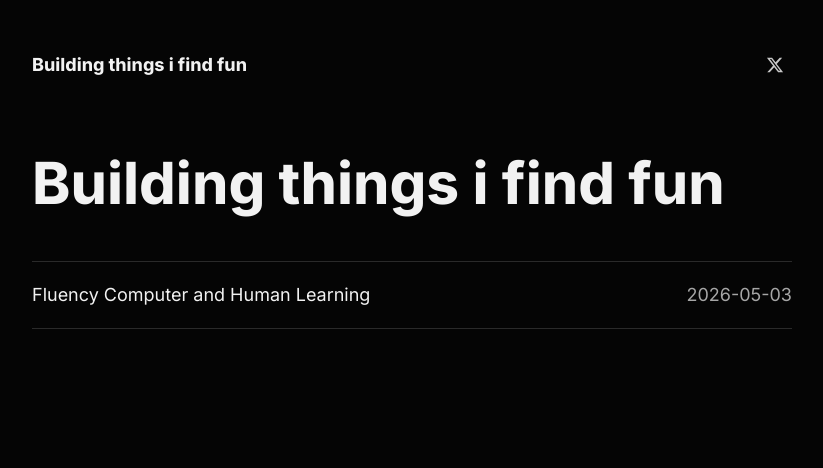
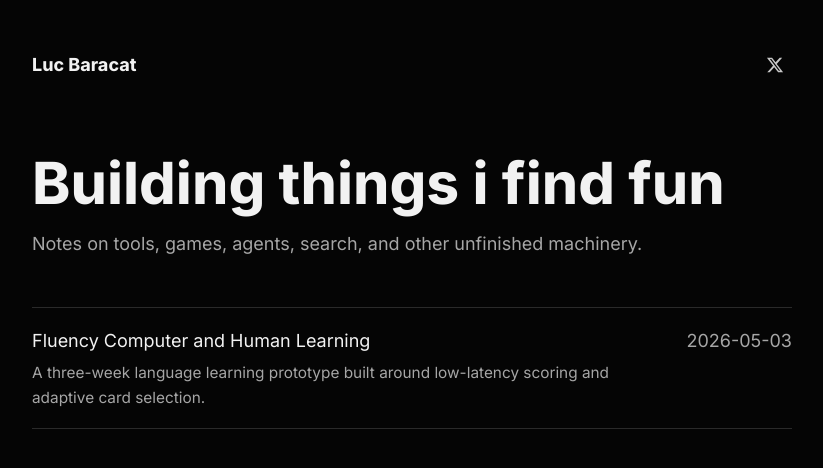
Before and after one commit to jaxs-ribs/jaxs-ribs.github.io, a Jekyll site: the page built from index.html, in a window 1280 px wide. Shown: the top 468 px of the page, without its empty margins (228-1051 px from the left). Built offline with Jekyll 4.4.1, drawn with Linux system fonts in a browser that asks for light colours.

Commit message:
Refine homepage header copy

```diff
--- a/_config.yml
+++ b/_config.yml
@@ -1,5 +1,5 @@
-title: Building things i find fun
-description: Project writeups.
+title: Luc Baracat
+description: Notes on tools, games, agents, search, and other unfinished machinery.
 url: ""
 baseurl: ""
 markdown: kramdown
--- a/index.html
+++ b/index.html
@@ -5,12 +5,18 @@ title: Home
 
 <section class="intro">
   <h1>Building things i find fun</h1>
+  <p>Notes on tools, games, agents, search, and other unfinished machinery.</p>
 </section>
 
 <section class="post-list" aria-label="Posts">
   {% for post in site.posts %}
     <a class="post-link" href="{{ post.url | relative_url }}">
-      <span class="post-link-title">{{ post.title }}</span>
+      <span>
+        <span class="post-link-title">{{ post.title }}</span>
+        {% if post.description %}
+          <span class="post-link-description">{{ post.description }}</span>
+        {% endif %}
+      </span>
       <span class="post-link-date">{{ post.date | date: "%Y-%m-%d" }}</span>
     </a>
   {% endfor %}
--- a/style.css
+++ b/style.css
@@ -114,6 +114,14 @@ a {
   white-space: nowrap;
 }
 
+.post-link-description {
+  display: block;
+  max-width: 620px;
+  margin-top: 4px;
+  color: var(--muted);
+  font-size: 0.96rem;
+}
+
 .post-header {
   margin-bottom: 40px;
 }
```
